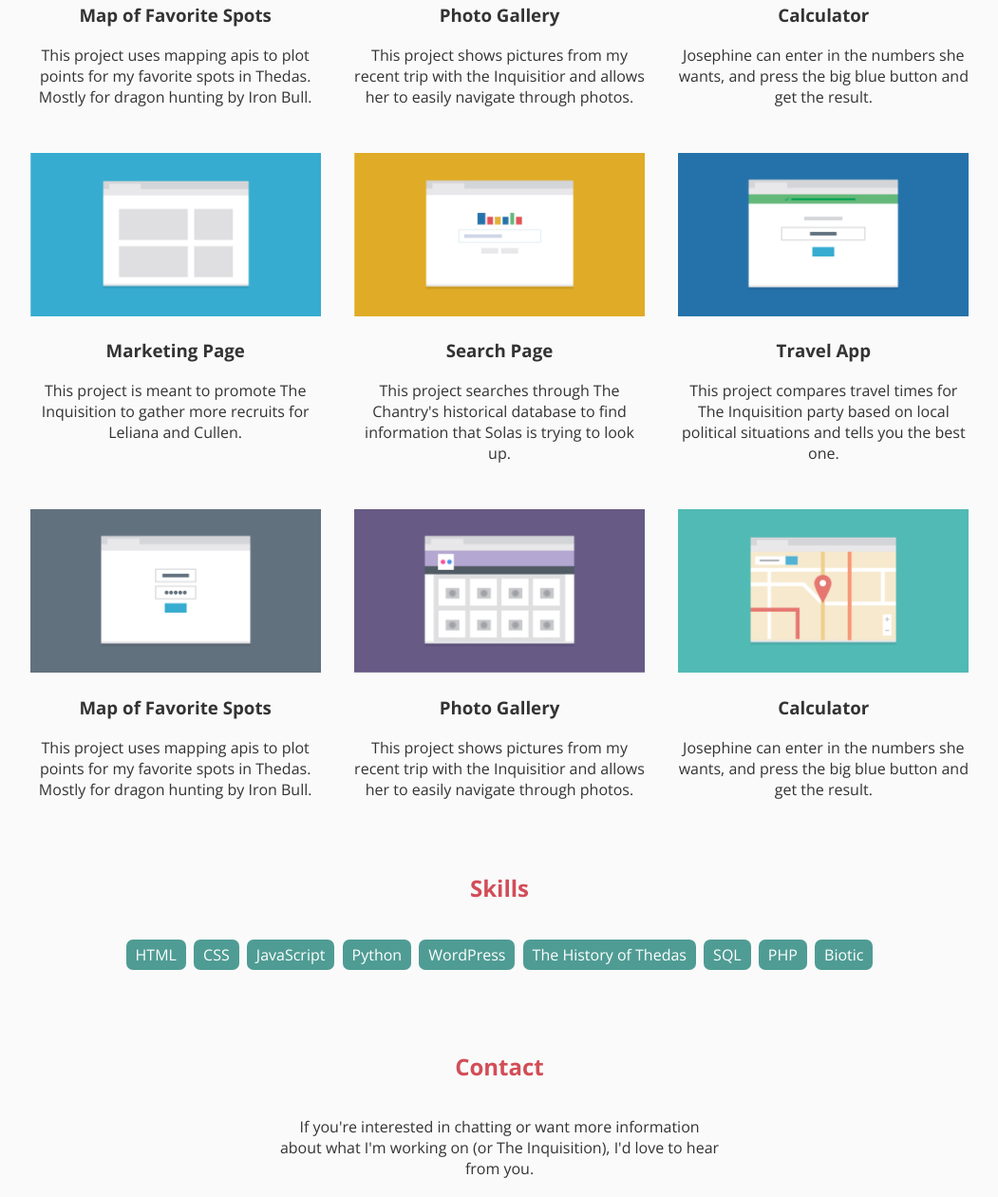
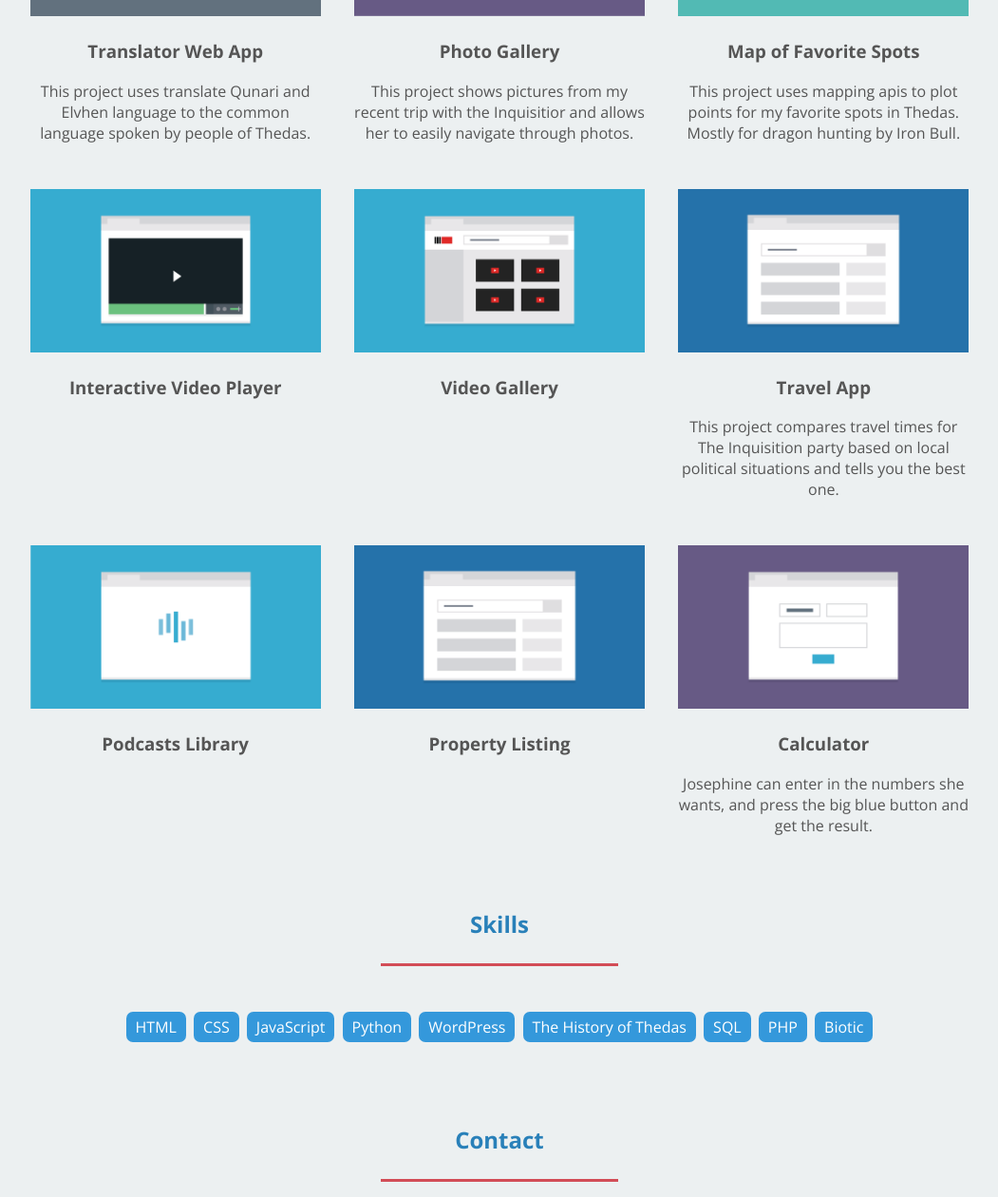
Before and after one commit to bellaratmelia/Project-2---Responsive-Layout, a plain HTML site: page index.html in a window 1280 px wide. Shown: the part 1246-2506 px from the top of the page at 95% size, without its empty margins (114-1165 px from the left). Drawn offline with nearby package versions, Linux system fonts and the light colour scheme.

Commit message:
Edited css, added more content, changed color scheme

```diff
--- a/css/styles.css
+++ b/css/style.css
@@ -11,8 +11,8 @@ body {
 	height: 100%;
 	text-align: center;
 	font-family: 'Open Sans', sans-serif;
-	background-color: #fafafa;
-	color: #333;
+	background-color: #ECF0F1;
+	color: #555;
 }
 
 /* =================================
@@ -25,6 +25,15 @@ body {
 	padding-top: 1.25rem;
 }
 
+/* for tablets */
+@media screen and (min-width: 768px) {
+	.wrapper { padding-top: 2.5rem; }
+}
+
+/* for desktops */
+@media screen and (min-width: 1024px) {
+	.wrapper { padding-top: 4rem; }
+}
 
 section#portfolio,
 section#contact,
@@ -33,16 +42,21 @@ section#skill {
 }
 
 
-hr {
-	margin-top: 3em;
+hr { margin-top: 3em; }
+
+hr.pretty {
+    margin: 25px auto 30px;
+    padding: 0;
+    max-width: 250px;
+    border: 0;
+    border-top: solid 3px #d24d57; /* red */
+    text-align: center;
 }
 
-.section-title,
-.student-name,
-.footer-name {
-	color: #d24d57;
-}
+.footer-name,
+.student-name { color: #E74C3C; /* red */ }
 
+.section-title { color: #2980B9; /* blue */ }
 
 /* =================================
   Header & Nav stuff
@@ -62,7 +76,7 @@ hr {
 	text-transform: uppercase;
 	font-weight: bold;
 	margin: 5px 1em;
-	color: #A83E81;
+	color: #2C3E50; /* navy */
 }
 
 .main-nav a {
@@ -90,16 +104,12 @@ hr {
 	order: 1;
 }
 
-.outro {
-	margin: 0 auto;
-}
+.outro { margin: 0 auto; }
 
-.photo {
-	margin-top: 2rem;
-}
+.photo { margin-top: 2rem; }
 
 .photo img{
-	width: 100%;
+	max-width: 250px;
 	border-radius: 50%;
 	-webkit-border-radius: 50%;
 	border:1px solid silver;
@@ -117,17 +127,11 @@ footer {
   	padding: 30px 0;
 }
 
-#back-to-top a {
-	display: inline-block;
-}
+#back-to-top a { display: inline-block; }
 
-.main-footer {
-	display: flex;
-}
+.main-footer { display: flex; }
 
-.footer-nav {
-	display: none;
-}
+.footer-nav { display: none; }
 
 .footer-name {
 	margin-right: auto;
@@ -139,27 +143,19 @@ footer {
   Portfolio Stuff
 ==================================== */
 
-.portfolio-item img {
-	width: 100%;
-	/*border: 1px solid #silver;*/
-	/*box-shadow: 0px 0px 30px gray;*/
-}
+.portfolio-item img { width: 100%; }
 
 .portfolio-item {
 	padding: 0 1rem;
 	margin: 1.5rem 0;
-	/*color: #222;*/
-	/*background-color: #fff;*/
 }
 
-ul.skills {
-  padding: 1rem;
-}
+ul.skills { padding: 1rem; }
 
 .skills li {
   border-radius: 7px;
   display: inline-block;
-  background: #4F9C94;
+  background: #3498DB;
   color: white;
   padding: 5px 10px;
   margin: 2px;
@@ -170,10 +166,6 @@ ul.skills {
 ==================================== */
 
 @media screen and (min-width: 768px) {
-
-	.wrapper {
-		padding-top: 2.5rem;
-	}
 
 	.flex-nav-container {
 		display: flex;
@@ -206,9 +198,7 @@ ul.skills {
 		background-color: transparent;
 	}
 
-	.portfolio-item {
-		width: 50%;
-	}
+	.portfolio-item { width: 50%; }
 
 	.photo {
 		order: 2;
@@ -226,25 +216,15 @@ ul.skills {
 		margin: 0 auto;
 	}
 
-	#back-to-top {
-		display: none;
-	}
+	#back-to-top { display: none; }
 
-	.footer-nav {
-		display: inline-block;
-	}
+	.footer-nav { display: inline-block; }
 
-	.footer-name {
-		padding: 0px 1.5rem;
-	}
+	.footer-name { padding: 0px 1.5rem; }
 
 }
 
 @media screen and (min-width: 1024px) {
-
-	.wrapper {
-		padding-top: 4rem;
-	}
 
 	.flex-nav-container {
 		flex-direction: row;
@@ -256,17 +236,11 @@ ul.skills {
 		padding: 0 1.5rem;
 	}
 
-	.portfolio-item {
-		width: 33%;
-	}
+	.portfolio-item { width: 33%; }
 
-	.outro {
-		width: 50%;
-	}
+	.outro { width: 50%; }
 
-	.intro {
-		font-size: 1.5rem;
-	}
+	.intro { font-size: 1.5rem; }
 
 
 }
--- a/index.html
+++ b/index.html
@@ -5,7 +5,7 @@
   <meta name="viewport" content="width=device-width, initial-scale=1.0">
   <title>Bella Ratmelia</title>
   <link rel="stylesheet" href="css/normalize.css">
-  <link rel="stylesheet" href="css/styles.css">
+  <link rel="stylesheet" href="css/style.css">
   <link href='https://fonts.googleapis.com/css?family=Open+Sans:400,300,700' rel='stylesheet' type='text/css'>
 </head>
 <body>
@@ -35,6 +35,7 @@
 		<main class="main-content">
 			<section id="portfolio">
 				<h2 class="section-title" >Portfolio</h2>
+				<hr class="pretty">
 				<div class="portfolio-container">
 					<div class="portfolio-item">
 						<img src="img/portfolio-1.png" alt="Marketing Page" />
@@ -61,10 +62,10 @@
 					</div>
 
 					<div class="portfolio-item">
-						<img src="img/portfolio-4.png" alt="Map of favorite spots" />
-						<h3 class="portfolio-item-title">Map of Favorite Spots</h3>
+						<img src="img/portfolio-4.png" alt="Translator Web App" />
+						<h3 class="portfolio-item-title">Translator Web App</h3>
 						<div class="portfolio-item-desc">
-							This project uses mapping apis to plot points for my favorite spots in Thedas. Mostly for dragon hunting by Iron Bull.
+							This project uses translate Qunari and Elvhen language to the common language spoken by people of Thedas.
 						</div>
 					</div>
 
@@ -77,32 +78,32 @@
 					</div>
 
 					<div class="portfolio-item">
-						<img src="img/portfolio-6.png" alt="Calculator" />
-						<h3 class="portfolio-item-title">Calculator</h3>
+						<img src="img/portfolio-6.png" alt="Pathfinder App" />
+						<h3 class="portfolio-item-title">Map of Favorite Spots</h3>
 						<div class="portfolio-item-desc">
-							Josephine can enter in the numbers she wants, and press the big blue button and get the result.
+							This project uses mapping apis to plot points for my favorite spots in Thedas. Mostly for dragon hunting by Iron Bull.
 						</div>
 					</div>
 
 
 					<div class="portfolio-item">
-						<img src="img/portfolio-1.png" alt="Marketing Page" />
-						<h3 class="portfolio-item-title">Marketing Page</h3>
+						<img src="img/portfolio-7.png" alt="Interactive Video Player" />
+						<h3 class="portfolio-item-title">Interactive Video Player</h3>
 						<div class="portfolio-item-desc">
-							This project is meant to promote The Inquisition to gather more recruits for Leliana and Cullen.
+
 						</div>
 					</div>
 
 					<div class="portfolio-item">
-						<img src="img/portfolio-2.png" alt="Search Page" />
-						<h3 class="portfolio-item-title">Search Page</h3>
+						<img src="img/portfolio-8.png" alt="Video Gallery" />
+						<h3 class="portfolio-item-title">Video Gallery</h3>
 						<div class="portfolio-item-desc">
-							This project searches through The Chantry's historical database to find information that Solas is trying to look up.
+
 						</div>
 					</div>
 
 					<div class="portfolio-item">
-						<img src="img/portfolio-3.png" alt="Travel App" />
+						<img src="img/portfolio-9.png" alt="Travel App" />
 						<h3 class="portfolio-item-title">Travel App</h3>
 						<div class="portfolio-item-desc">
 							This project compares travel times for The Inquisition party based on local political situations and tells you the best one.
@@ -110,23 +111,23 @@
 					</div>
 
 					<div class="portfolio-item">
-						<img src="img/portfolio-4.png" alt="Map of favorite spots" />
-						<h3 class="portfolio-item-title">Map of Favorite Spots</h3>
+						<img src="img/portfolio-10.png" alt="Podcasts Library" />
+						<h3 class="portfolio-item-title">Podcasts Library</h3>
 						<div class="portfolio-item-desc">
-							This project uses mapping apis to plot points for my favorite spots in Thedas. Mostly for dragon hunting by Iron Bull.
+
 						</div>
 					</div>
 
 					<div class="portfolio-item">
-						<img src="img/portfolio-5.png" alt="Photo Gallery" />
-						<h3 class="portfolio-item-title">Photo Gallery</h3>
+						<img src="img/portfolio-11.png" alt="Property Listing" />
+						<h3 class="portfolio-item-title">Property Listing</h3>
 						<div class="portfolio-item-desc">
-							This project shows pictures from my recent trip with the Inquisitior and allows her to easily navigate through photos.
+
 						</div>
 					</div>
 
 					<div class="portfolio-item">
-						<img src="img/portfolio-6.png" alt="Calculator" />
+						<img src="img/portfolio-12.png" alt="Calculator" />
 						<h3 class="portfolio-item-title">Calculator</h3>
 						<div class="portfolio-item-desc">
 							Josephine can enter in the numbers she wants, and press the big blue button and get the result.
@@ -139,6 +140,7 @@
 
 			<section id="skill">
 				<h2 class="section-title">Skills</h2>
+				<hr class="pretty">
 				<ul class="skills">
 		          	<li>HTML</li>
 		          	<li>CSS</li>
@@ -154,6 +156,7 @@
 
 			<section id="contact">
 				<h2 class="section-title">Contact</h2>
+				<hr class="pretty">
 				<p class="outro">If you're interested in chatting or want more information about what I'm working on (or The Inquisition), I'd love to hear from you.</p>
 
 				<p class="phone">Phone <strong>+1 (111) 123-4567</strong></p>
```
